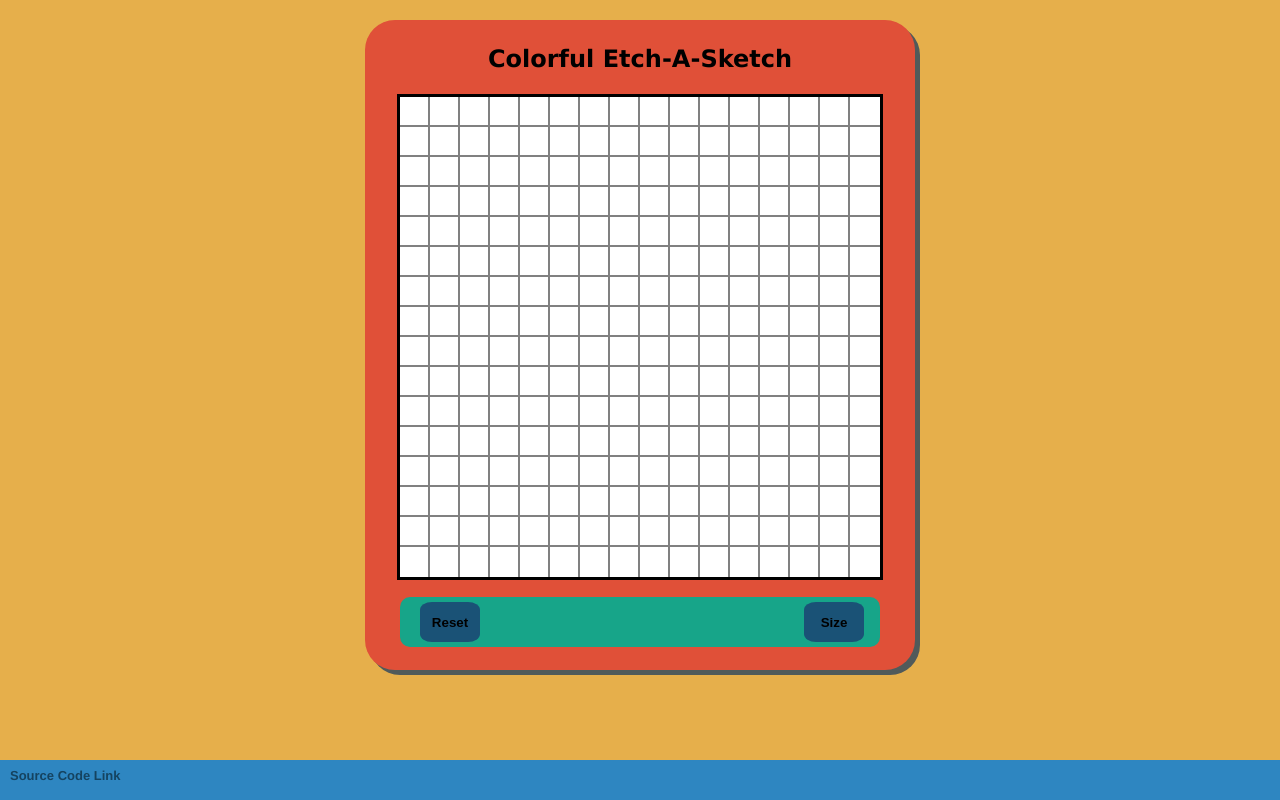
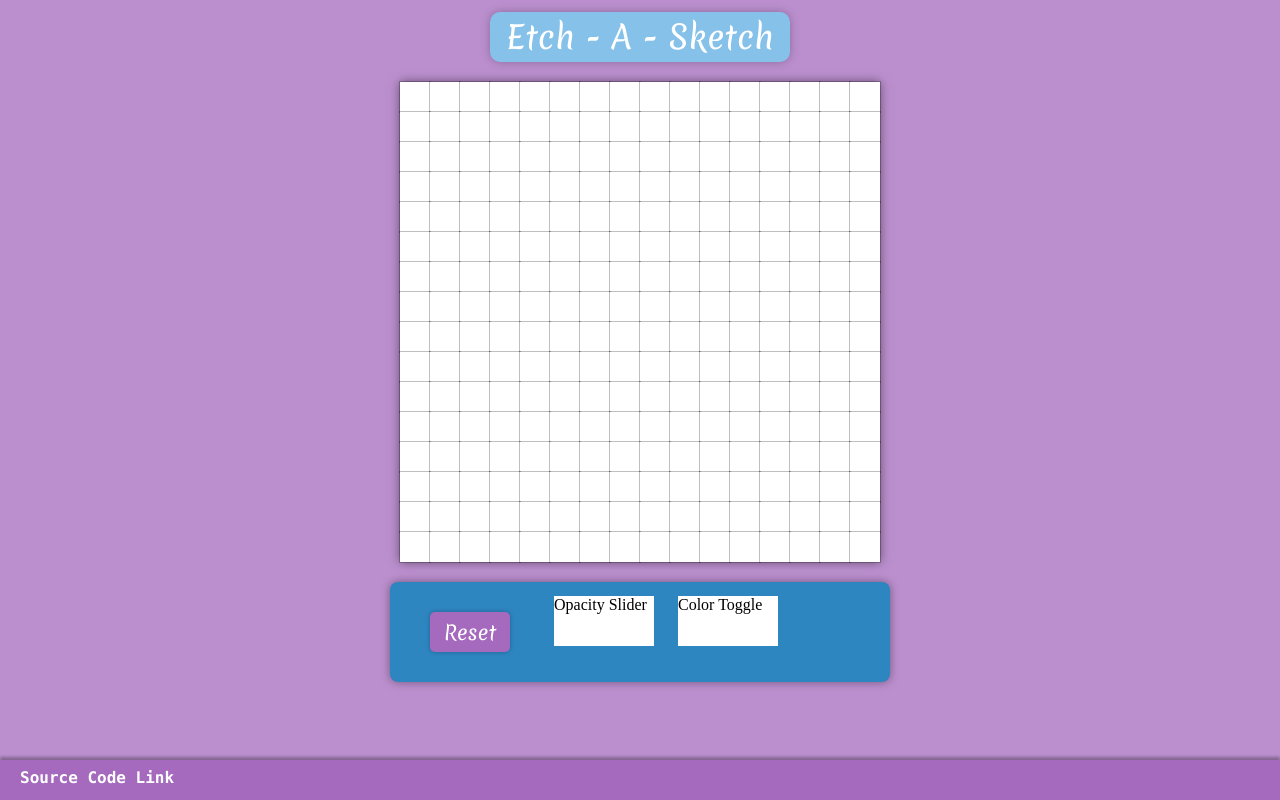
Before and after one commit to sammychinedu2ky/Etch-A-Sketch-1, a plain HTML site: page index.html in a window 1280 px wide. Drawn offline with Linux system fonts and the light colour scheme.

Commit message:
Restarting everything. Setup framework.

```diff
--- a/index.html
+++ b/index.html
@@ -1,28 +1,42 @@
 <!DOCTYPE html>
 <html lang="en">
 <head>
-    <meta charset="utf-8">
-    <title>Etch-A-Sketch</title>
+  <meta charset="utf-8" />
+  <title>Freeplay</title>
   <link rel="stylesheet" href="stylesheet.css" />
+  <link href='http://fonts.googleapis.com/css?family=Lobster+Two' rel='stylesheet' type='text/css'>
+  <link href="https://fonts.googleapis.com/css?family=Indie+Flower" rel="stylesheet">
+  <link href="https://fonts.googleapis.com/css?family=Merienda" rel="stylesheet">
 </head>
 <body>
   <div class="page">
-      <div class="frame">
-        <div id="title">
-          <p>Colorful Etch-A-Sketch</p>
+
+    <div class="titleContainer">
+      <p id="title">Etch - A - Sketch</p>
     </div>
-        <div class="container">
+
+    <div class="canvas">
 
     </div>
+
+
     <div class="toolbar">
-          <button id="reset">Reset</button>
-          <button id="size">Size</button>
+      <div class="resetContainer">
+        <button type="button" id="resetButton">Reset</button>
       </div>
+      <div class="opacityContainer">
+        <!--What is slider made of?--> Opacity Slider
       </div>
+      <div class="colorContainer">
+        <!--What is toggle made of?--> Color Toggle
+      </div>
+      <!-- Eraser? -->
+    </div>
+
   </div>
 
   <div class="footer">
-      <a href="https://github.com/tenglin2/Etch-A-Sketch" target="_blank">Source Code Link</a>
+    <a href="https://github.com/tenglin2/Etch-A-Sketch">Source Code Link</a>
   </div>
 
   <script src="jst.js"></script>
--- a/jst.js
+++ b/jst.js
@@ -1,59 +1,52 @@
-var frameDimension = 480;
-var numBoxPerLine = 16;
-
-const container = document.querySelector(".container");
-container.style.height = frameDimension + "px";
-container.style.width = frameDimension + "px";
-
-function setupPlot(numBoxPerLine){
-  var i = 0;
-  for (i; i < Math.pow(numBoxPerLine, 2); i++){
+// Setting up and drawing the dimensions of the canvas.
+function createCanvas(){
+  canvas.style.height = `${canvasDimension}px`;
+  canvas.style.width = `${canvasDimension}px`;
+}
+//Creating the boxes that will compose the grid structure of the canvas.
+function createBoxes(boxDimension){
+  var totalBoxes = Math.pow(boxDimension, 2);
+  console.log("Hello");
+  console.log(totalBoxes);
+  for(var index = 0; index < totalBoxes; index++){
     const box = document.createElement("div");
-    box.classList.add("plot");
-    box.style.height = (frameDimension/numBoxPerLine) + "px";
-    box.style.width = (frameDimension/numBoxPerLine) + "px";
-    box.addEventListener("mouseover", (e) => {
-      box.style.backgroundColor = getRandomRGB();
-    })
-    container.appendChild(box);
+    box.classList.add("box");
+    box.id = index.toString();
+    box.style.height = (canvasDimension/boxDimension) + "px";
+    box.style.width = (canvasDimension/boxDimension) + "px";
+    canvas.appendChild(box);
   }
-
 }
 
-function getRandomRGB(){
-  var redColor = Math.floor(256*Math.random());
-  var greenColor = Math.floor(256*Math.random());
-  var blueColor = Math.floor(256*Math.random());
-  return "rgb(" + redColor + ", " + greenColor + ", " + blueColor + ")";
+//While the first element in the boxes constant exists, remove it from the array.
+function deleteBoxes(){
+  const boxes = document.getElementsByClassName("box");
+  while(boxes[0]){
+    boxes[0].parentNode.removeChild(boxes[0]);
+  }
 }
 
-setupPlot(numBoxPerLine);
 
-const reset = document.getElementById("reset");
-const color = document.getElementById("color");
-const size = document.getElementById("size");
+// const box = document.createElement("div");
+// box.style.backgroundColor = "pink";
+// box.style.height = canvasDimension+"px";
+// box.style.height = canvasDimension+"px";
+// canvas.appendChild(box);
 
-function cleanSlate(){
-  const boxes = document.querySelectorAll(".plot");
-  boxes.forEach(box => box.style.backgroundColor = "white");
-}
-function resizePlot(){
-  var validSize = false;
-  while(validSize === false){
-    var number = prompt("How many boxes per line? Enter a number between 1-100.")
-    if (number > 0 && number < 101){
-      validSize = true;
-    }else{
-      alert("You did not enter a valid number. Try again.");
-    }
-  }
-  deletePlot();
-  setupPlot(number);
-}
-function deletePlot(){
-  while(container.firstChild){
-    container.removeChild(container.firstChild);
-  }
-}
-reset.addEventListener("click", cleanSlate);
-size.addEventListener("click", resizePlot);
+
+
+
+
+
+
+// Initializing Relevant Constants and Variables
+const canvas = document.querySelector(".canvas");
+
+var canvasDimension = 480;
+var boxDimension = 16;
+
+
+// Calling functions
+createCanvas();
+createBoxes(boxDimension);
+// deleteBoxes();
--- a/stylesheet.css
+++ b/stylesheet.css
@@ -1,98 +1,129 @@
 html{
   overflow-x: hidden;
   overflow-y: auto;
-  margin: 0;
-  padding: 0;
 }
 body{
   margin: 0;
   padding: 0;
 }
 .page{
-  background-color: #e6af4b;
   position: absolute;
   height: 95%;
   width: 100%;
+  background-color:  #bb8fce;
 }
-.frame{
-  background-color: #e05038;
+
+
+.titleContainer{
+  height: 50px;
+  width: 300px;
+  position: relative;
+  bottom: 20px;
+  line-height: 50px;
   margin-left: auto;
   margin-right: auto;
-  height: 650px;
-  width: 550px;
-  border-radius: 30px;
-  margin-top: 20px;
-  box-shadow: 5px 5px #515a5a;
+  background-color: #85c1e9;
+  border-radius: 10px;
+  box-shadow: 0 0 10px rgba(0, 0, 0, 0.25);
 }
-#title{
-  font-family: Verdana, sans-serif;
-  font-size: 24px;
+.titleContainer #title{
   text-align: center;
-  padding-top: 1px;
-  font-weight: bold;
+  font-size: 32px;
+  font-family: "Merienda";
+  color: white;
 }
-.container{
+
+
+
+.canvas{
+  /* height: 480px;
+  width: 480px; */
   background-color: white;
   margin-left: auto;
   margin-right: auto;
-  outline: 3px solid black;
+  margin-bottom: 20px;
+  box-shadow: 0 0 10px rgba(0, 0, 0, 0.5);
 }
-.toolbar{
-  background-color: #17a589;
-  width: 480px;
-  height: 50px;
-  margin-left: auto;
-  margin-right: auto;
-  margin-top: 20px;
-  border-radius: 10px;
-}
-.toolbar button{
-  height: 40px;
-  width: 60px;
-  font-weight: bold;
-  background-color: #1a5276;
-  border: none;
-  border-radius: 20%;
-  margin-top: 5px;
-  text-align: center;
-}
-.toolbar button:hover{
-  transform: translateY(1px);
-  transform: translateX(1px);
-  background-color: black;
-  color: #1a5276;
-}
-#reset{
-  margin-left: 20px;
-  margin-right: 320px;
-}
-
-.plot{
+.box{
   background-color: white;
-  outline: 2px solid gray;
+  outline: 1px solid rgba(0, 0, 0, .25);
   display: inline-block;
   float: left;
 }
 
 
 
+
+.toolbar{
+  height: 100px;
+  width: 500px;
+  background-color:  #2e86c1;
+  margin-left: auto;
+  margin-right: auto;
+  border-radius: 8px;
+  box-shadow: 0 0 10px rgba(0, 0, 0, 0.4);
+}
+.toolbar div{
+  margin: auto 10px;
+}
+
+.resetContainer{
+  position: relative;
+  top: 50%;
+  transform: translateY(-50%);
+  display: inline-block;
+  left: 30px;
+  padding-right: 50px;
+}
+#resetButton{
+  height: 40px;
+  width: 80px;
+  background-color: #a569bd;
+  color: white;
+  border: none;
+  border-radius: 5px;
+  text-align: center;
+  font-family: "Merienda", sans-serif;
+  font-size: 20px;
+  box-shadow: 0 0 5px rgba(0, 0, 0, 0.25);
+}
+#resetButton:hover{
+  background-color:  #9b59b6;
+}
+
+.opacityContainer{
+  height: 50px;
+  width: 100px;
+  background-color: white;
+  display: inline-block;
+}
+.colorContainer{
+  height: 50px;
+  width: 100px;
+  background-color: white;
+  display: inline-block;
+}
+
+
+
+
+
 .footer{
-  background-color: #2e86c1;
   position: absolute;
-  bottom: 0;
   height: 5%;
   width: 100%;
+  bottom: 0;
+  background-color: #a569bd;
+  box-shadow: 0 -3px 3px 0 rgba(0, 0, 0, .3);
 }
 .footer a{
+  position: relative;
+  left: 20px;
+  top: 8px;
   text-decoration: none;
-  font-family: Helvetica, sans-serif;
-  font-size: 13px;
-  color: #154360;
-  font-weight: bold;
-  vertical-align: middle;
-  position: relative;
-  top: 5px;
-  margin-left: 10px;
+  font-family: "Lucida Console", monospace;
+  color: white;
+  font-weight: 700;
 }
 .footer a:hover{
   text-decoration: underline;
```
Also changed, not shown: oldcode.txt (added). Lines whose indentation alone changed are shown as unchanged.
